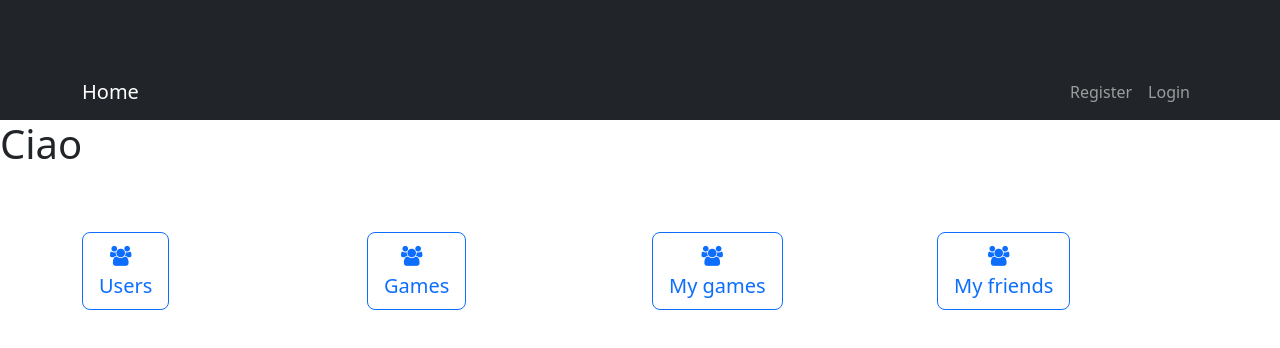
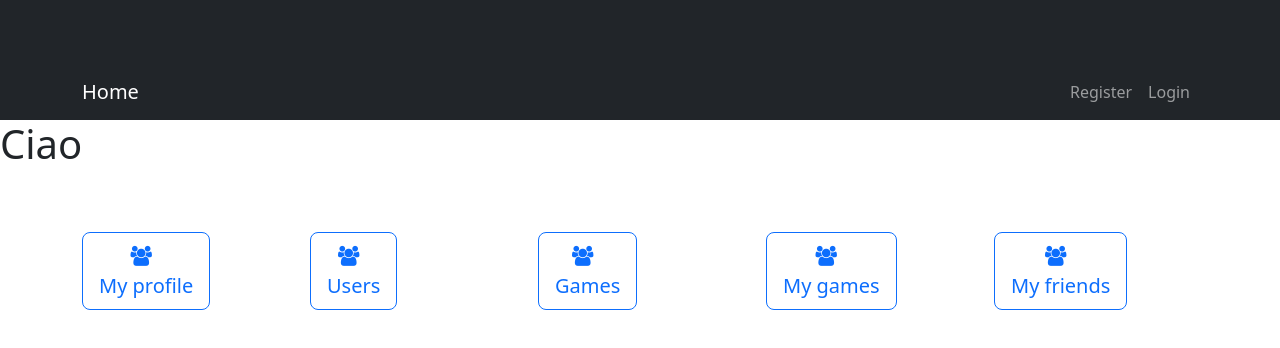
Before and after one commit to dzappata/RingSteamUI, an Angular app: page /home in a window 1280 px wide. Shown: the top 348 px of the page. Built offline with nearby package versions, Linux system fonts and the light colour scheme.

Commit message:
login(?)

```diff
--- a/src/app/components/home/home.component.html
+++ b/src/app/components/home/home.component.html
@@ -1,7 +1,16 @@
 <h1> Ciao {{message}}</h1>
 
 <div class="container">
+
   <div class="row">
+    <div class="col-sm">
+      <a href="/profile"
+         role="button"
+         class="btn btn-outline-primary btn-lg btn-block text-center">
+        <span><i class="fa fa-users"></i></span>
+        <br>My profile
+      </a>
+    </div>
     <div class="col-sm">
       <a href="/users"
          role="button"
--- a/src/app/components/register/register.component.html
+++ b/src/app/components/register/register.component.html
@@ -11,9 +11,7 @@
             </div>
             <div class="form-group">
               <label for="email">Email</label>
-              <input type
-
-                       ="email" class="form-control" id="email" [(ngModel)]="user.email" name="email" required>
+              <input type="email" class="form-control" id="email" [(ngModel)]="user.email" name="email" required>
             </div>
             <div class="form-group">
               <label for="password">Password</label>
--- a/src/app/components/register/register.component.ts
+++ b/src/app/components/register/register.component.ts
@@ -8,7 +8,7 @@ import {FormsModule} from "@angular/forms";
   templateUrl: './register.component.html',
   standalone: true,
   imports: [
-    FormsModule
+    FormsModule,
   ],
   styleUrls: ['./register.component.css']
 })
@@ -19,10 +19,17 @@ export class RegisterComponent {
 
   register() {
     debugger;
-    this.authService.register(this.user).subscribe(() => {
-      this.router.navigate(['/login']);
-    }, error => {
-      console.error('Registration error: ', error);
-    });
+    if (this.user.username === '' || this.user.password === '' || this.user.password === '') {
+      alert("please enter all fields");
+    }
+    else {
+      this.authService.register(this.user).subscribe(
+        (response) => {
+          alert(response.message);
+          if (response.statusCode == 201) {
+            this.router.navigate(['/login']);
+          }
+        });
+    }
   }
 }
```
Also changed, not shown: src/app/app.routes.ts (+5 -3 lines).
